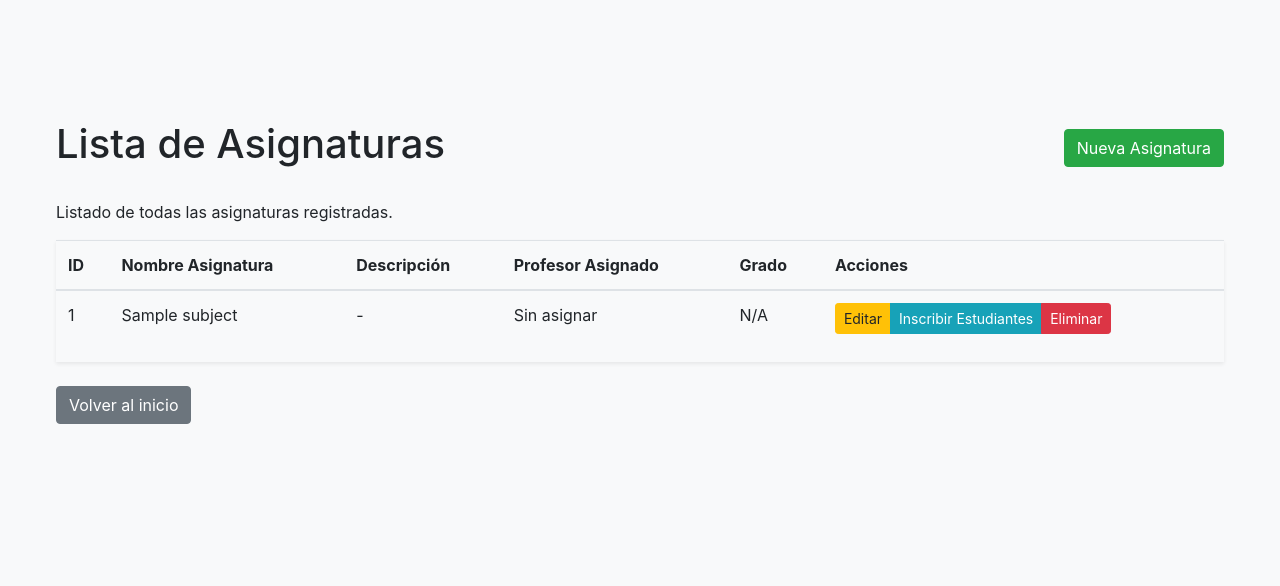
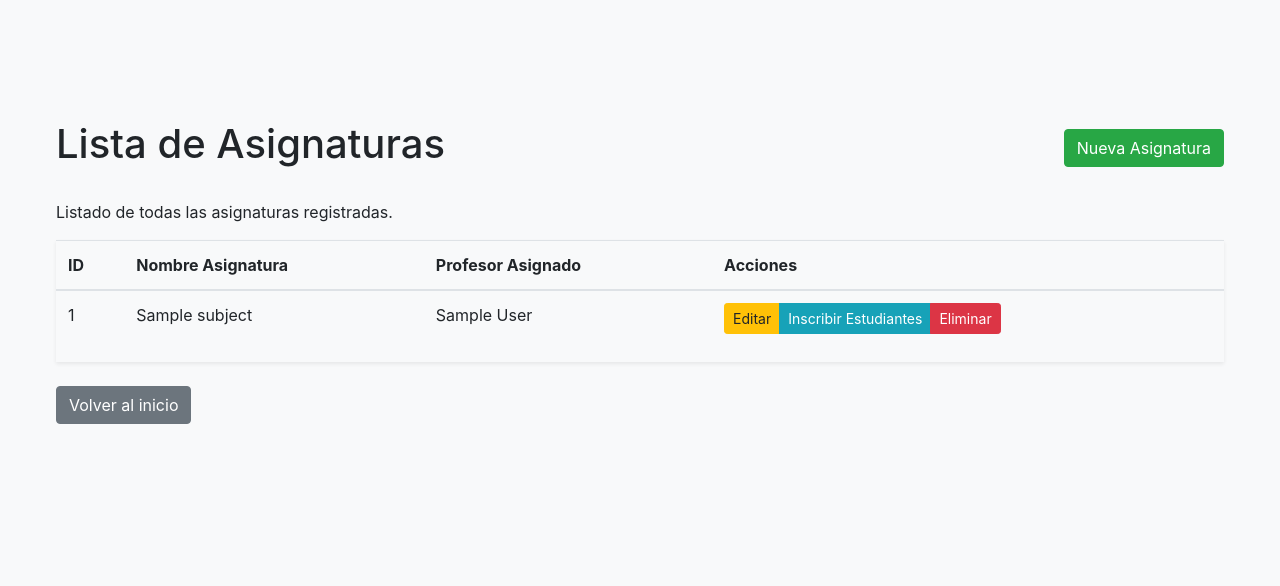
Before and after one commit to Danidiaz0799/institucion_app, a Flask app: page /subjects/ in a window 1280 px wide. Shown: the part 60-646 px from the top of the page. Run offline with Flask 3, Linux system fonts and the light colour scheme; tables that the repository leaves empty or names only in its code hold one stand-in row (values such as "Sample post").

Commit message:
Se corrije tabla de asignaturas

```diff
--- a/core/templates/subjects/subjects_list.html
+++ b/core/templates/subjects/subjects_list.html
@@ -30,9 +30,7 @@
                     <tr>
                         <th scope="col">ID</th>
                         <th scope="col">Nombre Asignatura</th>
-                        <th scope="col">Descripción</th>
                         <th scope="col">Profesor Asignado</th>
-                        <th scope="col">Grado</th>
                         <th scope="col">Acciones</th>
                     </tr>
                 </thead>
@@ -41,9 +39,14 @@
                         <tr>
                             <td data-label="ID">{{ subject.subject_id }}</td>
                             <td data-label="Nombre">{{ subject.subject_name }}</td>
-                            <td data-label="Descripción">{{ subject.description if subject.description else '-' }}</td>
-                            <td data-label="Profesor">{{ subject.teacher_name if subject.teacher_name else 'Sin asignar' }}</td>
-                            <td data-label="Grado">{{ subject.grade_name if subject.grade_name else 'N/A' }}</td>
+                            <td data-label="Profesor">
+                                {# Combine first and last name if available #}
+                                {% if subject.teacher_first_name %}
+                                    {{ subject.teacher_first_name }} {{ subject.teacher_last_name }}
+                                {% else %}
+                                    <em class="text-muted">Sin asignar</em>
+                                {% endif %}
+                            </td>
                             <td data-label="Acciones">
                                 <div class="btn-group btn-group-sm" role="group">
                                     <a href="{{ url_for('subjects.edit_subject', subject_id=subject.subject_id) }}" class="btn btn-warning">Editar</a>
```
